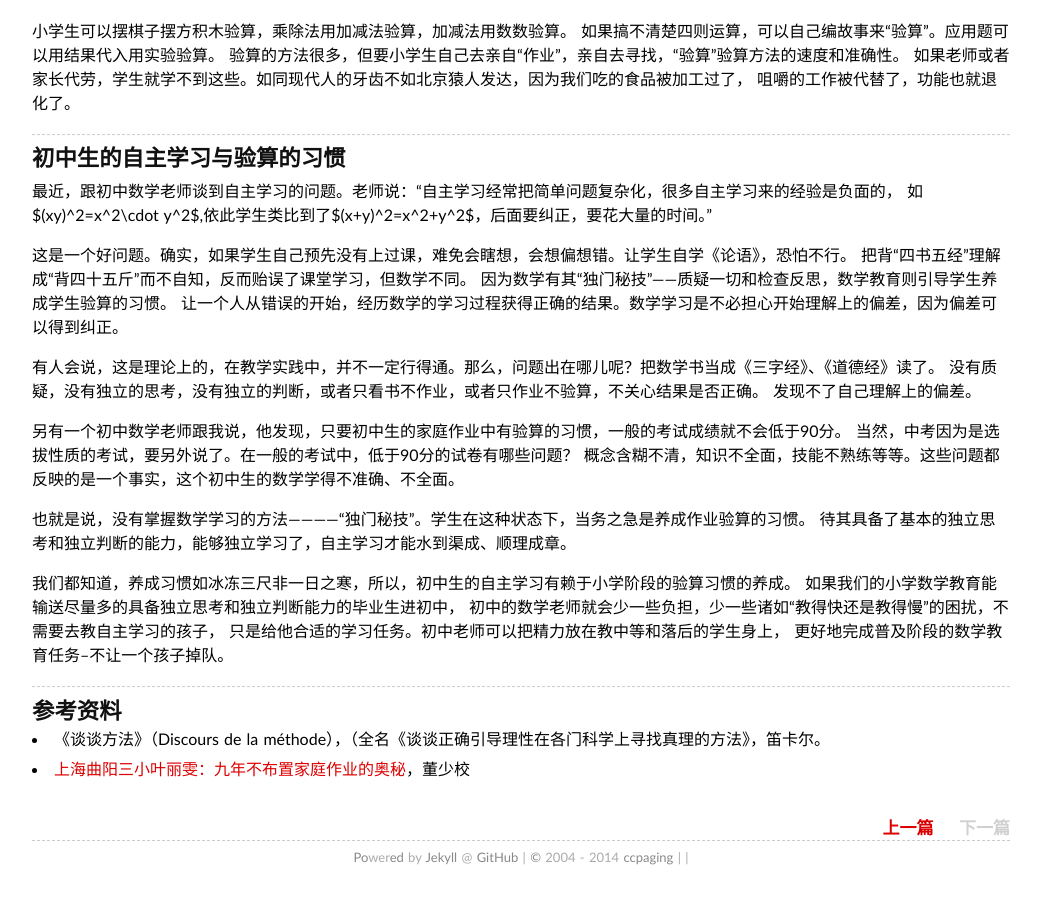
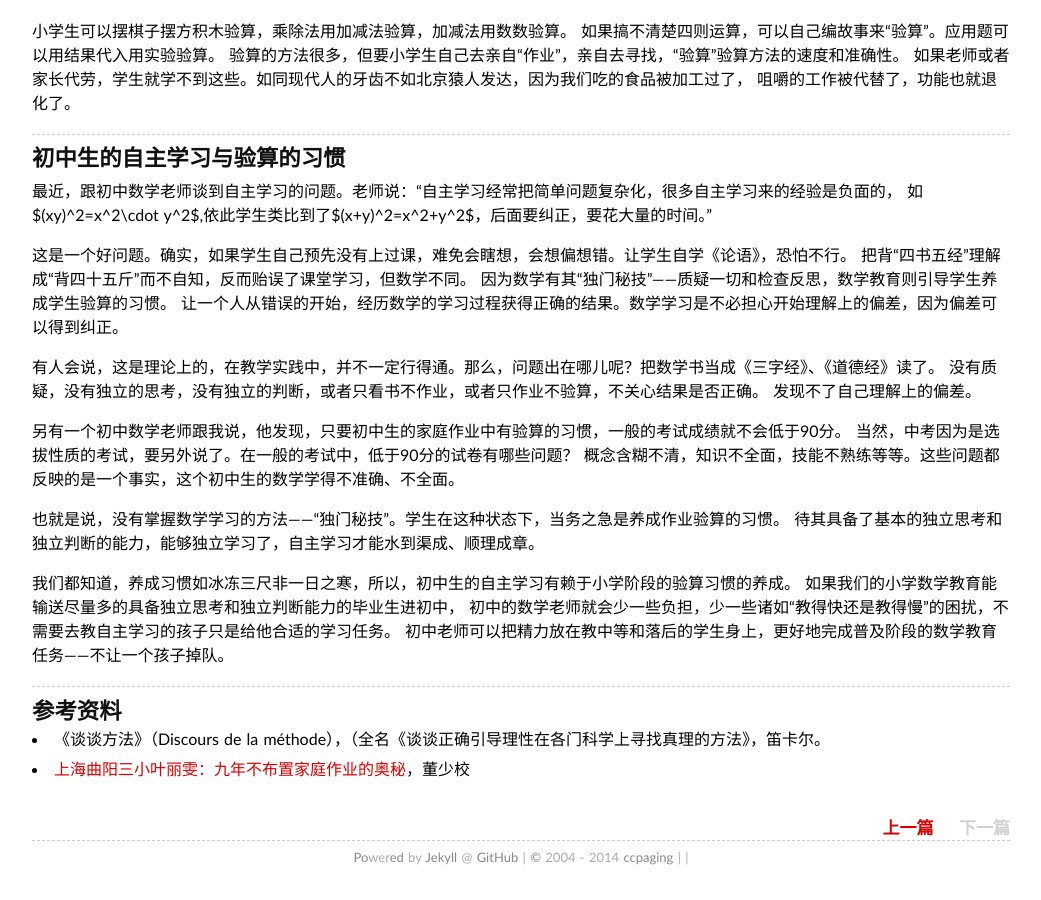
Before and after one commit to ccpaging/ccpaging.github.io, a Jekyll site: the page built from _posts/2014-11-17-L1-Check.md, in a window 1280 px wide and 900 px high, scrolled down 1972 px. Shown: the whole window, without its empty margins (119-1160 px from the left). Built offline with Jekyll 4.4.1, drawn with Linux system fonts in a browser that asks for light colours; comment, search, counter and statistics services are not loaded.

```diff
--- a/_posts/2014-11-17-L1-Check.md
+++ b/_posts/2014-11-17-L1-Check.md
@@ -122,14 +122,13 @@ mathjax: true
 当然，中考因为是选拔性质的考试，要另外说了。在一般的考试中，低于90分的试卷有哪些问题？
 概念含糊不清，知识不全面，技能不熟练等等。这些问题都反映的是一个事实，这个初中生的数学学得不准确、不全面。
 
-也就是说，没有掌握数学学习的方法————“独门秘技”。学生在这种状态下，当务之急是养成作业验算的习惯。
+也就是说，没有掌握数学学习的方法——“独门秘技”。学生在这种状态下，当务之急是养成作业验算的习惯。
 待其具备了基本的独立思考和独立判断的能力，能够独立学习了，自主学习才能水到渠成、顺理成章。
 
 我们都知道，养成习惯如冰冻三尺非一日之寒，所以，初中生的自主学习有赖于小学阶段的验算习惯的养成。
 如果我们的小学数学教育能输送尽量多的具备独立思考和独立判断能力的毕业生进初中，
-初中的数学老师就会少一些负担，少一些诸如“教得快还是教得慢”的困扰，不需要去教自主学习的孩子，
-只是给他合适的学习任务。初中老师可以把精力放在教中等和落后的学生身上，
-更好地完成普及阶段的数学教育任务--不让一个孩子掉队。
+初中的数学老师就会少一些负担，少一些诸如“教得快还是教得慢”的困扰，不需要去教自主学习的孩子只是给他合适的学习任务。
+初中老师可以把精力放在教中等和落后的学生身上，更好地完成普及阶段的数学教育任务——不让一个孩子掉队。
 
 ---
 
```
